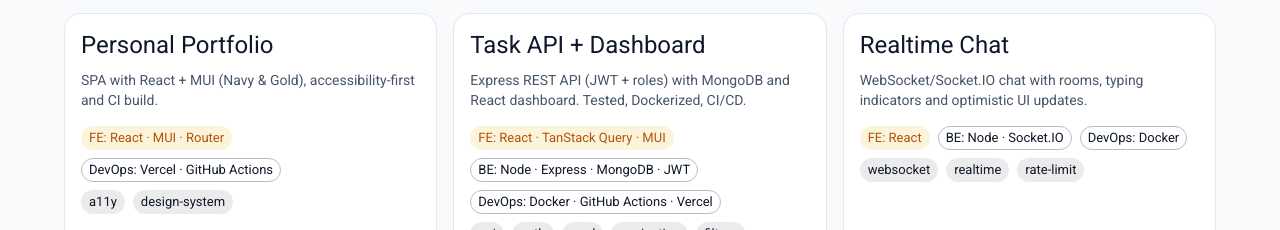
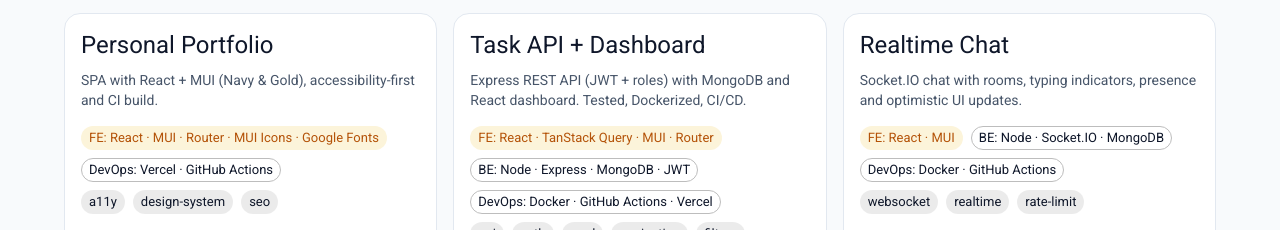
Before and after one commit to Sebasbh/Portfolio, a React (Create React App) app in the folder frontend/: page / in a window 1280 px wide. Shown: the part 548-778 px from the top of the page. Built offline with nearby package versions, Linux system fonts and the light colour scheme.

Commit message:
content(projects): expand catalog to 10 items covering subs, uploads, realtime kanban and monitoring

```diff
--- a/frontend/src/data/projects.js
+++ b/frontend/src/data/projects.js
@@ -3,11 +3,11 @@ const projects = [
     id: 'portfolio',
     title: 'Personal Portfolio',
     summary: 'SPA with React + MUI (Navy & Gold), accessibility-first and CI build.',
-    frontend: ['React', 'MUI', 'Router'],
+    frontend: ['React', 'MUI', 'Router', 'MUI Icons', 'Google Fonts'],
     backend: [],
     devops: ['Vercel', 'GitHub Actions'],
-    tags: ['a11y', 'design-system'],
-    live: '#', // cambia cuando tengas deploy
+    tags: ['a11y', 'design-system', 'seo'],
+    live: '#',
     repo: 'https://github.com/Sebasbh/Portfolio'
   },
 
@@ -16,58 +16,104 @@ const projects = [
     id: 'task-api-dashboard',
     title: 'Task API + Dashboard',
     summary: 'Express REST API (JWT + roles) with MongoDB and React dashboard. Tested, Dockerized, CI/CD.',
-    frontend: ['React', 'TanStack Query', 'MUI'],
+    frontend: ['React', 'TanStack Query', 'MUI', 'Router'],
     backend: ['Node', 'Express', 'MongoDB', 'JWT'],
     devops: ['Docker', 'GitHub Actions', 'Vercel'],
     tags: ['api', 'auth', 'crud', 'pagination', 'filters'],
     live: '#',
-    repo: 'https://github.com/you/task-api'
+    repo: 'https://github.com/Sebasbh/task-api'
   },
   {
     id: 'realtime-chat',
     title: 'Realtime Chat',
-    summary: 'WebSocket/Socket.IO chat with rooms, typing indicators and optimistic UI updates.',
-    frontend: ['React'],
-    backend: ['Node', 'Socket.IO'],
-    devops: ['Docker'],
+    summary: 'Socket.IO chat with rooms, typing indicators, presence and optimistic UI updates.',
+    frontend: ['React', 'MUI'],
+    backend: ['Node', 'Socket.IO', 'MongoDB'],
+    devops: ['Docker', 'GitHub Actions'],
     tags: ['websocket', 'realtime', 'rate-limit'],
     live: '#',
-    repo: 'https://github.com/you/realtime-chat'
+    repo: 'https://github.com/Sebasbh/realtime-chat'
   },
   {
     id: 'mini-ecommerce',
     title: 'Mini e-commerce',
-    summary: 'Catalog + cart + checkout with Stripe. Orders, admin basics and webhooks.',
-    frontend: ['React', 'MUI'],
+    summary: 'Catalog, cart and checkout with Stripe. Orders, admin basics and webhooks.',
+    frontend: ['React', 'MUI', 'Router'],
     backend: ['Node', 'Express', 'MongoDB', 'Stripe'],
-    devops: ['Docker', 'GitHub Actions'],
+    devops: ['Docker', 'GitHub Actions', 'Vercel (serverless)'],
     tags: ['stripe', 'webhooks', 'orders'],
     live: '#',
-    repo: 'https://github.com/you/mini-ecommerce'
+    repo: 'https://github.com/Sebasbh/mini-ecommerce'
+  },
+
+  // === FLAGSHIP EXTRA (subs/saas) ===
+  {
+    id: 'saas-subscriptions',
+    title: 'SaaS Subscriptions',
+    summary: 'Stripe subscriptions + billing portal, webhooks, roles, and protected routes.',
+    frontend: ['React', 'MUI', 'React Hook Form', 'Yup', 'Router'],
+    backend: ['Node', 'Express', 'MongoDB', 'JWT', 'Stripe'],
+    devops: ['Docker', 'GitHub Actions', 'Vercel (serverless)'],
+    tags: ['stripe', 'subscriptions', 'webhooks', 'auth'],
+    live: '#',
+    repo: 'https://github.com/Sebasbh/saas-subscriptions'
   },
 
   // === APOYO ===
   {
     id: 'analytics-dashboard',
     title: 'Analytics Dashboard',
-    summary: 'Scheduled ingestion, Mongo aggregations, caching (opt), and charts in MUI.',
-    frontend: ['React', 'MUI'],
+    summary: 'Scheduled ingestion (cron), Mongo aggregations, caching (opt) and charts.',
+    frontend: ['React', 'MUI', 'TanStack Query'],
     backend: ['Node', 'Express', 'MongoDB'],
-    devops: ['Cron', 'GitHub Actions'],
+    devops: ['Cron', 'GitHub Actions', 'Docker'],
     tags: ['aggregations', 'caching', 'charts'],
     live: '#',
-    repo: 'https://github.com/you/analytics-dashboard'
+    repo: 'https://github.com/Sebasbh/analytics-dashboard'
   },
   {
     id: 'url-shortener-stats',
     title: 'URL Shortener + Stats',
     summary: 'Short links with click analytics, QR generation and basic rate limiting.',
-    frontend: ['React'],
+    frontend: ['React', 'MUI'],
     backend: ['Node', 'Express', 'MongoDB'],
-    devops: ['Docker'],
+    devops: ['Docker', 'GitHub Actions'],
     tags: ['qr', 'analytics', 'rate-limit'],
     live: '#',
-    repo: 'https://github.com/you/url-shortener'
+    repo: 'https://github.com/Sebasbh/url-shortener'
+  },
+  {
+    id: 'media-uploader',
+    title: 'Media Uploader',
+    summary: 'Drag & drop uploads with Multer + Cloudinary, thumbnails and signed URLs.',
+    frontend: ['React', 'MUI', 'React Hook Form', 'Yup'],
+    backend: ['Node', 'Express', 'Multer', 'Cloudinary'],
+    devops: ['Docker', 'GitHub Actions'],
+    tags: ['uploads', 'cloudinary', 'thumbnails'],
+    live: '#',
+    repo: 'https://github.com/Sebasbh/media-uploader'
+  },
+  {
+    id: 'kanban-collab',
+    title: 'Realtime Kanban',
+    summary: 'Collaborative kanban with drag & drop (dnd-kit) and live updates via Socket.IO.',
+    frontend: ['React', 'MUI', 'dnd-kit'],
+    backend: ['Node', 'Socket.IO', 'MongoDB', 'JWT'],
+    devops: ['Docker', 'GitHub Actions'],
+    tags: ['realtime', 'dnd', 'collaboration'],
+    live: '#',
+    repo: 'https://github.com/Sebasbh/kanban-collab'
+  },
+  {
+    id: 'status-monitor',
+    title: 'Status & Uptime Monitor',
+    summary: 'Periodic health checks (cron), alerts and uptime charts with persisted history.',
+    frontend: ['React', 'MUI', 'TanStack Query'],
+    backend: ['Node', 'Express', 'MongoDB', 'Nodemailer'],
+    devops: ['Cron', 'GitHub Actions', 'Docker'],
+    tags: ['monitoring', 'alerts', 'cron'],
+    live: '#',
+    repo: 'https://github.com/Sebasbh/status-monitor'
   }
 ];
 
```
